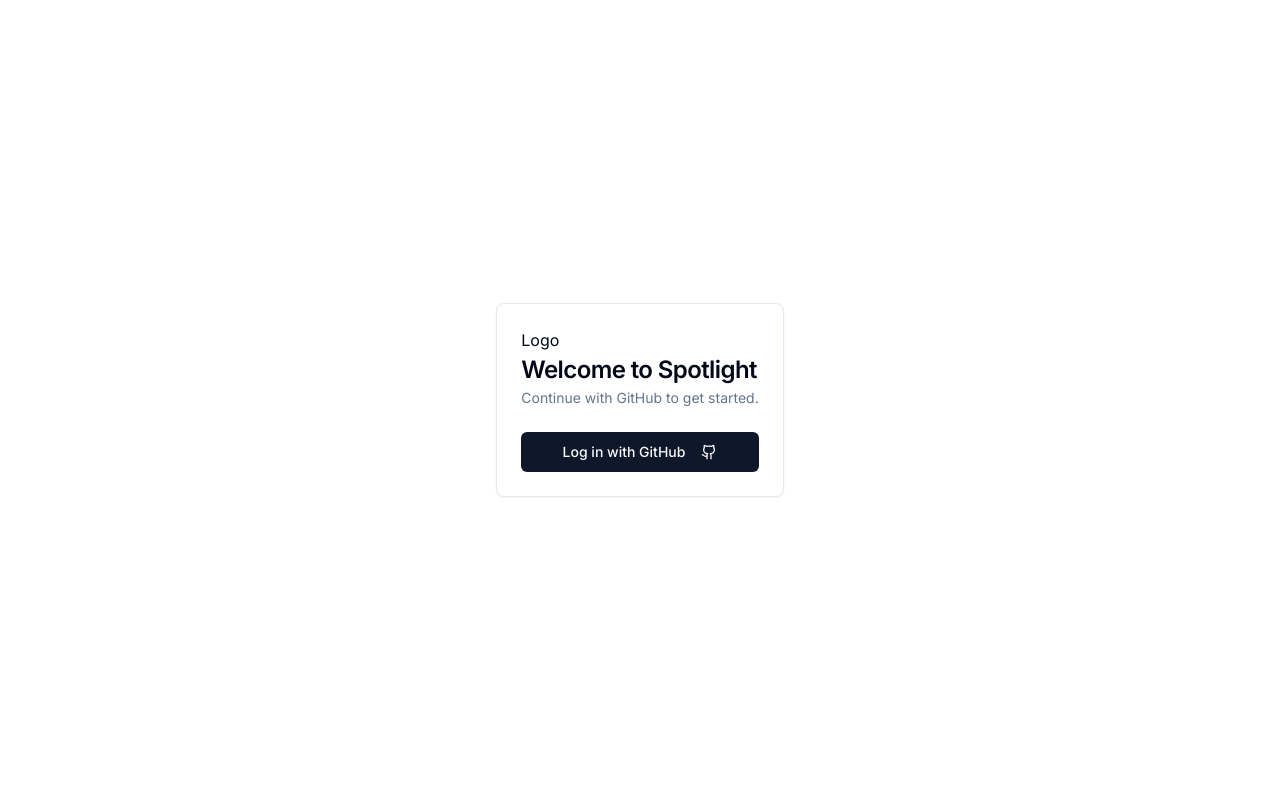
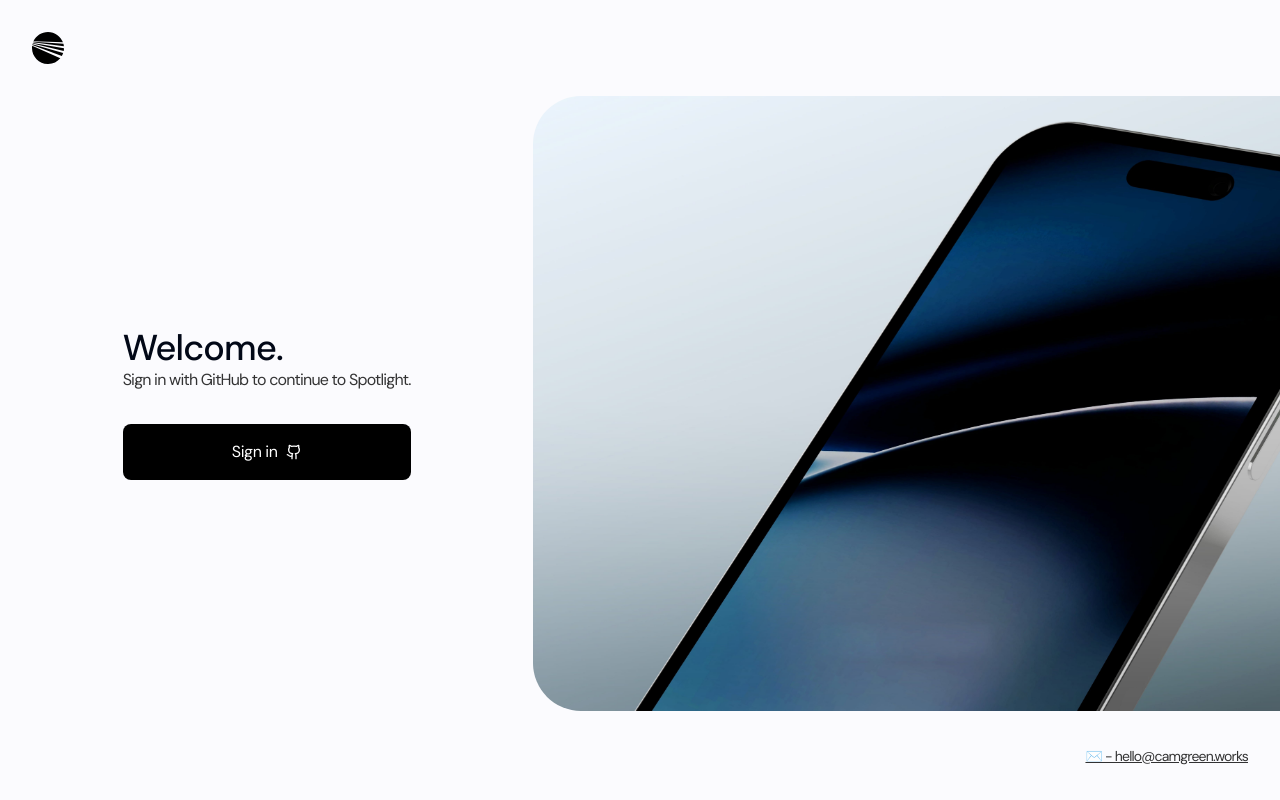
Before and after one commit to camcgreen/spotlight, a Next.js app: page /auth in a window 1280 px wide. Built offline with nearby package versions, Linux system fonts and the light colour scheme; no server answers.

Commit message:
Finish auth page

```diff
--- a/app/(routes)/auth/page.tsx
+++ b/app/(routes)/auth/page.tsx
@@ -1,38 +1,31 @@
 import { getServerSession } from 'next-auth'
 import { authOptions } from '@/app/utils/auth'
 import SignInWithGitHub from '@/app/components/auth/SignInWithGitHub'
-import {
-  Card,
-  CardHeader,
-  CardTitle,
-  CardDescription,
-  CardContent,
-} from '@/components/ui/card'
 import { redirect } from 'next/navigation'
 
 export default async function AuthRoute() {
   const session = await getServerSession(authOptions)
-
   if (session) {
     return redirect('/')
   }
-
   return (
-    <div className='w-screen h-screen flex items-center justify-center'>
-      <Card>
-        <CardHeader>
-          <p>Logo</p>
-          <CardTitle>Welcome to Spotlight</CardTitle>
-          <CardDescription>
-            Continue with GitHub to get started.
-          </CardDescription>
-        </CardHeader>
-        <CardContent>
-          <div className='flex flex-col'>
-            <SignInWithGitHub />
-          </div>
-        </CardContent>
-      </Card>
-    </div>
+    <main className='flex flex-col justify-center lg:flex-row h-full'>
+      <section className='w-full lg:w-5/12 flex justify-center'>
+        <div className='h-full flex flex-col justify-center'>
+          <h1 className='font-medium text-2xl lg:text-4xl'>Welcome.</h1>
+          <h4 className='text-black text-opacity-80 mb-8'>
+            Sign in with GitHub to continue to Spotlight.
+          </h4>
+          <SignInWithGitHub />
+        </div>
+      </section>
+      <section className='w-full lg:w-7/12 flex flex-col grow-1 items-center'>
+        <img
+          src='/images/splash-min.jpg'
+          alt='Hero image Spotlight'
+          className='w-full h-0 md:w-full md:h-80 lg:h-full object-cover rounded-none lg:rounded-6xl lg:rounded-tr-none lg:rounded-br-none'
+        />
+      </section>
+    </main>
   )
 }
--- a/app/components/auth/SignInWithGitHub.tsx
+++ b/app/components/auth/SignInWithGitHub.tsx
@@ -1,13 +1,13 @@
 'use client'
 import { useState } from 'react'
-import { Button } from '@/components/ui/button'
 import { Github } from 'lucide-react'
 import { signIn } from 'next-auth/react'
 
 export default function SignInWithGitHub() {
   const [loading, setLoading] = useState(false)
   return (
-    <Button
+    <button
+      className='w-full bg-black hover:bg-gray-900 transition-colors text-white p-4 tracking-tight flex justify-center items-center rounded-lg mb-16 lg:mb-0'
       onClick={() => {
         setLoading(true)
         signIn('github', {
@@ -15,16 +15,16 @@
         })
       }}
     >
-      Log in with GitHub
+      Sign in
       {loading ? (
         <img
           src='/images/puff.svg'
           alt='Loading spinner'
-          className='w-4 h-4 ml-4'
+          className='w-4 h-4 ml-2'
         />
       ) : (
-        <Github className='w-4 h-4 ml-4' />
+        <Github className='w-4 h-4 ml-2' />
       )}
-    </Button>
+    </button>
   )
 }
--- /dev/null
+++ b/app/components/common/Footer.tsx
@@ -0,0 +1,16 @@
+const Footer = () => {
+  return (
+    <footer className='h-24 flex items-center lg:justify-end p-4 lg:p-8'>
+      <a
+        href='mailto:hello@camgreen.works'
+        target='_blank'
+        rel='noopener noreferrer'
+        className='text-black text-opacity-80 hover:text-opacity-50 transition-colors text-sm underline'
+      >
+        ✉️ - hello@camgreen.works
+      </a>
+    </footer>
+  )
+}
+
+export default Footer
--- /dev/null
+++ b/app/components/common/Header.tsx
@@ -0,0 +1,9 @@
+const Header = () => {
+  return (
+    <header className='h-24 flex items-center p-4 lg:p-8'>
+      <img src='/images/logo.svg' className='w-6 md:w-8' alt='Spotlight logo' />
+    </header>
+  )
+}
+
+export default Header
--- a/app/layout.tsx
+++ b/app/layout.tsx
@@ -1,8 +1,11 @@
 import type { Metadata } from 'next'
 import { Inter } from 'next/font/google'
+import { DM_Sans } from 'next/font/google'
 import './globals.css'
+import Header from '@/app/components/common/Header'
+import Footer from '@/app/components/common/Footer'
 
-const inter = Inter({ subsets: ['latin'] })
+const dm_sans = DM_Sans({ subsets: ['latin'] })
 
 export const metadata: Metadata = {
   title: 'Create Next App',
@@ -15,8 +18,14 @@
   children: React.ReactNode
 }) {
   return (
-    <html lang="en">
-      <body className={inter.className}>{children}</body>
+    <html lang='en' className='h-min tracking-tighter'>
+      <body className={`${dm_sans.className} bg-light-sky`}>
+        <div className='flex flex-col justify-between h-screen'>
+          <Header />
+          {children}
+          <Footer />
+        </div>
+      </body>
     </html>
   )
 }
--- a/tailwind.config.ts
+++ b/tailwind.config.ts
@@ -1,76 +1,78 @@
 /** @type {import('tailwindcss').Config} */
 module.exports = {
-  darkMode: ["class"],
+  darkMode: ['class'],
   content: [
     './pages/**/*.{ts,tsx}',
     './components/**/*.{ts,tsx}',
     './app/**/*.{ts,tsx}',
     './src/**/*.{ts,tsx}',
-	],
+  ],
   theme: {
     container: {
       center: true,
-      padding: "2rem",
+      padding: '2rem',
       screens: {
-        "2xl": "1400px",
+        '2xl': '1400px',
       },
     },
     extend: {
       colors: {
-        border: "hsl(var(--border))",
-        input: "hsl(var(--input))",
-        ring: "hsl(var(--ring))",
-        background: "hsl(var(--background))",
-        foreground: "hsl(var(--foreground))",
+        'light-sky': '#FBFBFE',
+        border: 'hsl(var(--border))',
+        input: 'hsl(var(--input))',
+        ring: 'hsl(var(--ring))',
+        background: 'hsl(var(--background))',
+        foreground: 'hsl(var(--foreground))',
         primary: {
-          DEFAULT: "hsl(var(--primary))",
-          foreground: "hsl(var(--primary-foreground))",
+          DEFAULT: 'hsl(var(--primary))',
+          foreground: 'hsl(var(--primary-foreground))',
         },
         secondary: {
-          DEFAULT: "hsl(var(--secondary))",
-          foreground: "hsl(var(--secondary-foreground))",
+          DEFAULT: 'hsl(var(--secondary))',
+          foreground: 'hsl(var(--secondary-foreground))',
         },
         destructive: {
-          DEFAULT: "hsl(var(--destructive))",
-          foreground: "hsl(var(--destructive-foreground))",
+          DEFAULT: 'hsl(var(--destructive))',
+          foreground: 'hsl(var(--destructive-foreground))',
         },
         muted: {
-          DEFAULT: "hsl(var(--muted))",
-          foreground: "hsl(var(--muted-foreground))",
+          DEFAULT: 'hsl(var(--muted))',
+          foreground: 'hsl(var(--muted-foreground))',
         },
         accent: {
-          DEFAULT: "hsl(var(--accent))",
-          foreground: "hsl(var(--accent-foreground))",
+          DEFAULT: 'hsl(var(--accent))',
+          foreground: 'hsl(var(--accent-foreground))',
         },
         popover: {
-          DEFAULT: "hsl(var(--popover))",
-          foreground: "hsl(var(--popover-foreground))",
+          DEFAULT: 'hsl(var(--popover))',
+          foreground: 'hsl(var(--popover-foreground))',
         },
         card: {
-          DEFAULT: "hsl(var(--card))",
-          foreground: "hsl(var(--card-foreground))",
+          DEFAULT: 'hsl(var(--card))',
+          foreground: 'hsl(var(--card-foreground))',
         },
       },
       borderRadius: {
-        lg: "var(--radius)",
-        md: "calc(var(--radius) - 2px)",
-        sm: "calc(var(--radius) - 4px)",
+        '6xl': '48px',
+        lg: 'var(--radius)',
+        md: 'calc(var(--radius) - 2px)',
+        sm: 'calc(var(--radius) - 4px)',
       },
       keyframes: {
-        "accordion-down": {
+        'accordion-down': {
           from: { height: 0 },
-          to: { height: "var(--radix-accordion-content-height)" },
+          to: { height: 'var(--radix-accordion-content-height)' },
         },
-        "accordion-up": {
-          from: { height: "var(--radix-accordion-content-height)" },
+        'accordion-up': {
+          from: { height: 'var(--radix-accordion-content-height)' },
           to: { height: 0 },
         },
       },
       animation: {
-        "accordion-down": "accordion-down 0.2s ease-out",
-        "accordion-up": "accordion-up 0.2s ease-out",
+        'accordion-down': 'accordion-down 0.2s ease-out',
+        'accordion-up': 'accordion-up 0.2s ease-out',
       },
     },
   },
-  plugins: [require("tailwindcss-animate")],
+  plugins: [require('tailwindcss-animate')],
 }
```
Also changed, not shown: public/images/logo.svg (added).
